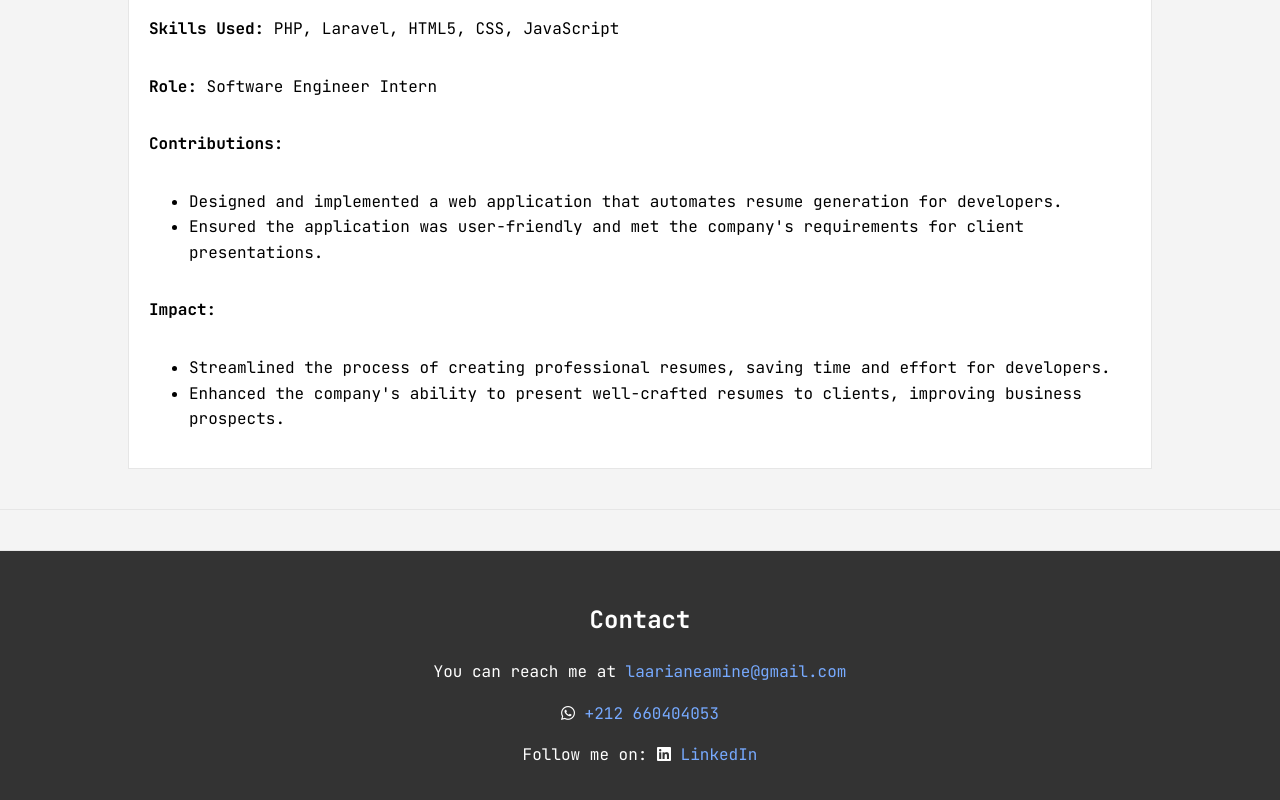
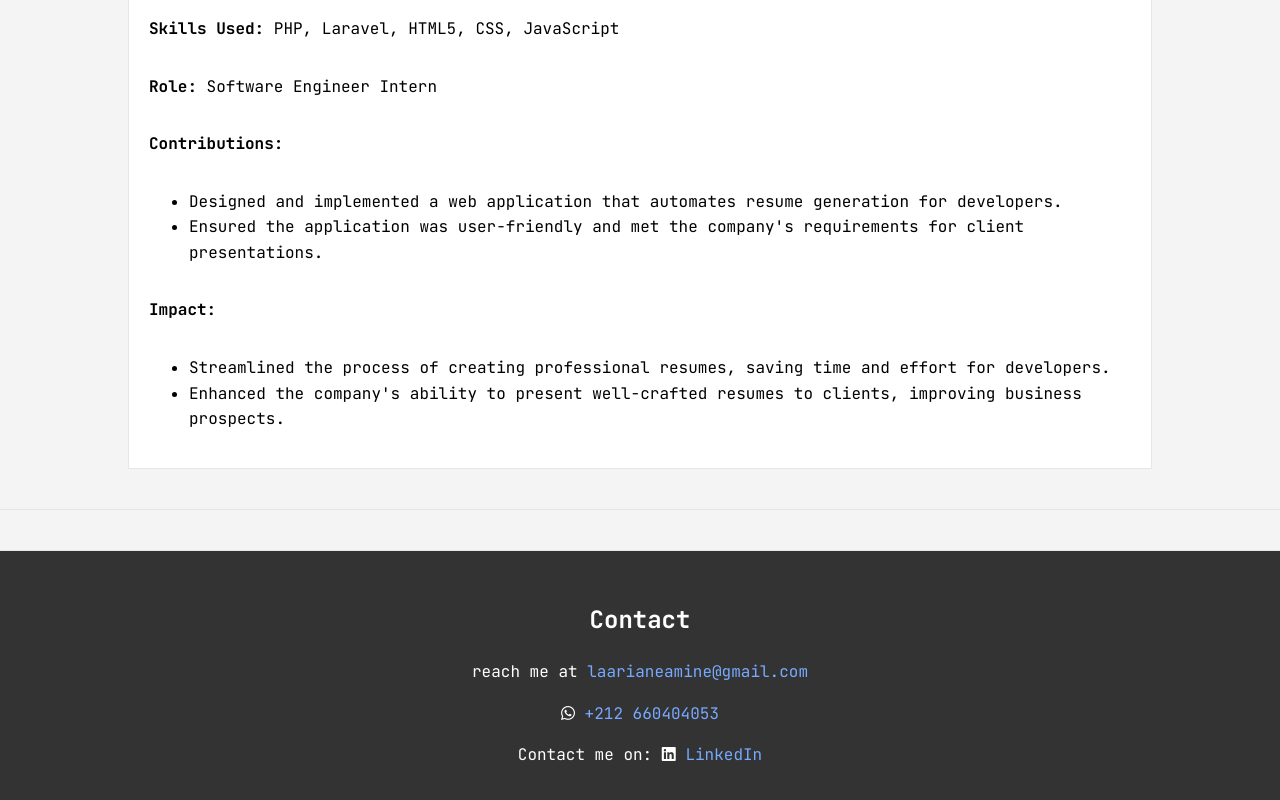
Before and after one commit to laariane/MainPortfolio, a plain HTML site: page index.html in a window 1280 px wide. Shown: the part 2701-3501 px from the top of the page. Drawn offline with Linux system fonts and the light colour scheme.

Commit message:
updating contact section

```diff
--- a/index.html
+++ b/index.html
@@ -105,9 +105,9 @@
     <footer id="contact">
         <div class="container">
             <h2>Contact</h2>
-            <p>You can reach me at <a href="mailto:laarianeamine@gmail.com">laarianeamine@gmail.com</a></p>
+            <p>reach me at <a href="mailto:laarianeamine@gmail.com">laarianeamine@gmail.com</a></p>
             <p><i class="fa fa-whatsapp" aria-hidden="true"></i> <a href="tel:123-456-7890">+212 660404053</a></p>
-            <p>Follow me on:
+            <p>Contact me on:
                 <i class="fa-brands fa-linkedin"></i> <a href="https://www.linkedin.com/in/amine-laariane-855473174/" >LinkedIn</a>
             </p>
         </div>
```
